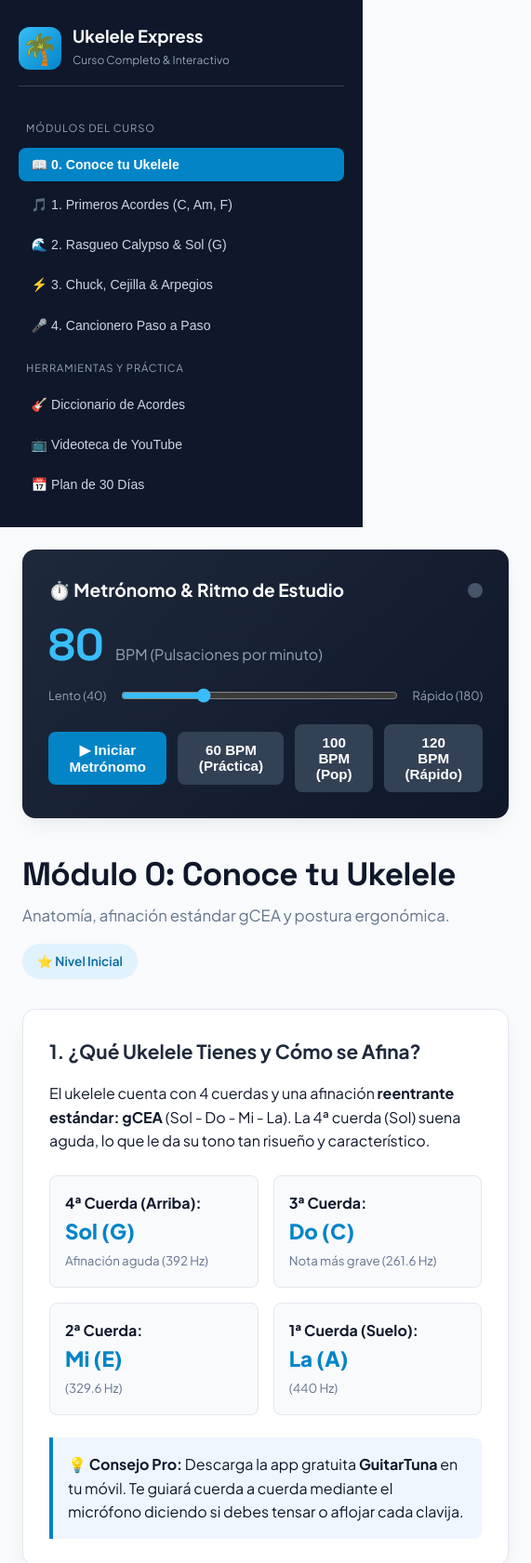
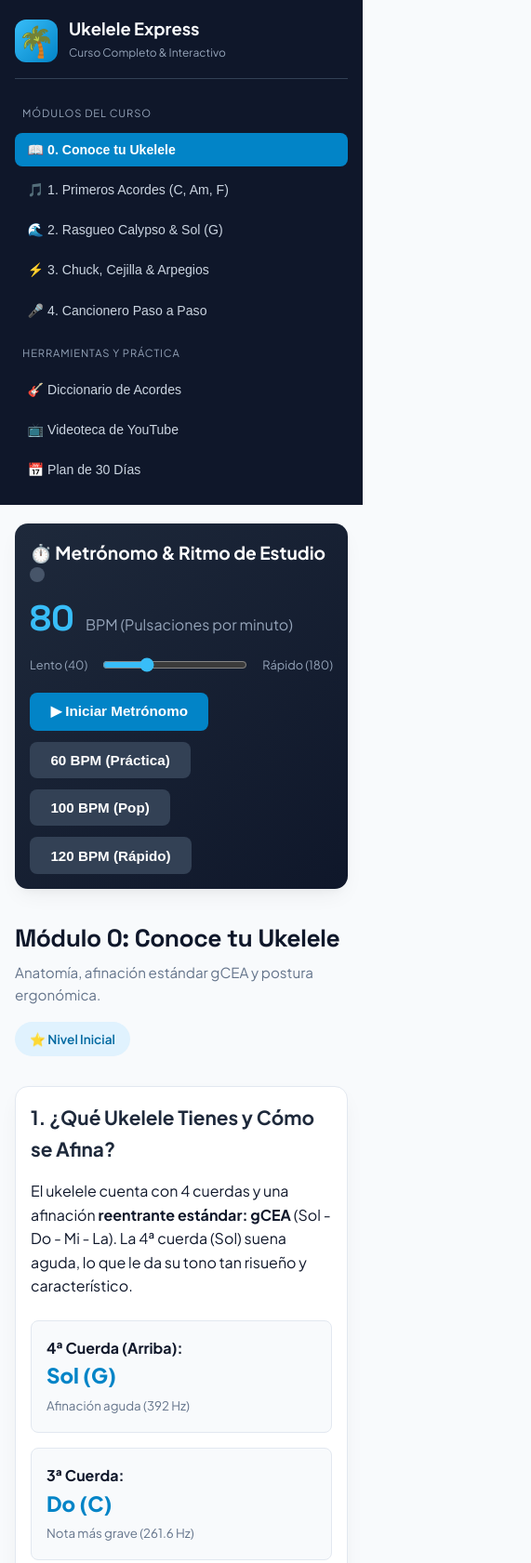
Before and after one commit to jesdeltoro/curso-ukelele, a plain HTML site: page index.html in a window 390 px wide. Shown: the top 1681 px of the page at 93% size, 571 px wide, since content can reach past the window. Drawn offline with Linux system fonts and the light colour scheme.

Commit message:
fix: adaptar diseño del curso a móviles

```diff
--- a/index.html
+++ b/index.html
@@ -28,6 +28,15 @@
       box-sizing: border-box;
       margin: 0;
       padding: 0;
+    }
+
+    html, body {
+      max-width: 100%;
+      overflow-x: hidden;
+    }
+
+    img, svg {
+      max-width: 100%;
     }
 
     body {
@@ -134,6 +143,8 @@
     /* Área Principal */
     main {
       flex: 1;
+      min-width: 0;
+      width: 100%;
       padding: 2.5rem 3rem;
       max-width: 1100px;
       margin: 0 auto;
@@ -512,6 +523,7 @@
       line-height: 1.8;
       font-size: 0.95rem;
       margin: 1rem 0;
+      overflow-wrap: anywhere;
     }
 
     .chord-tag {
@@ -578,6 +590,69 @@
       }
       main {
         padding: 1.5rem;
+      }
+    }
+
+    @media (max-width: 600px) {
+      aside {
+        padding: 1.25rem 1rem;
+        gap: 1rem;
+      }
+
+      main {
+        padding: 1.25rem 1rem;
+      }
+
+      .header-title h2 {
+        font-size: 1.65rem;
+      }
+
+      .header-title p {
+        font-size: 0.95rem;
+      }
+
+      .card,
+      .metronome-box {
+        padding: 1rem;
+      }
+
+      .metronome-header,
+      .slider-container,
+      .metro-controls {
+        flex-wrap: wrap;
+      }
+
+      .bpm-display {
+        font-size: 2.4rem;
+      }
+
+      .btn {
+        justify-content: center;
+      }
+
+      .chord-grid,
+      .video-grid,
+      .calendar-grid {
+        grid-template-columns: minmax(0, 1fr);
+      }
+
+      .song-box {
+        padding: 1rem;
+        font-size: 0.85rem;
+        overflow-x: auto;
+      }
+
+      .strum-step {
+        min-width: 48px;
+        padding: 0.5rem 0.6rem;
+      }
+
+      .chord-tag {
+        white-space: normal;
+      }
+
+      .module-section div[style*="minmax(200px"] {
+        grid-template-columns: 1fr !important;
       }
     }
   </style>
```
